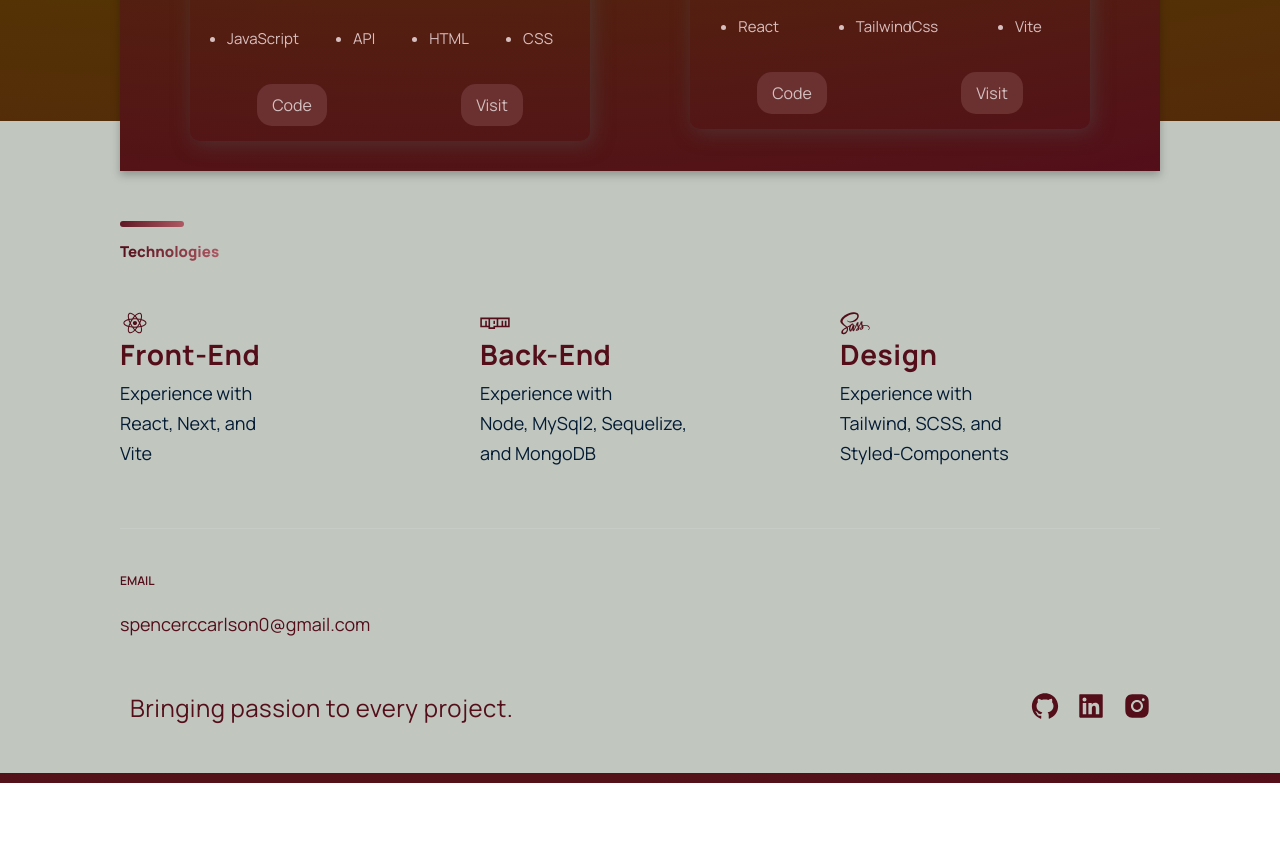
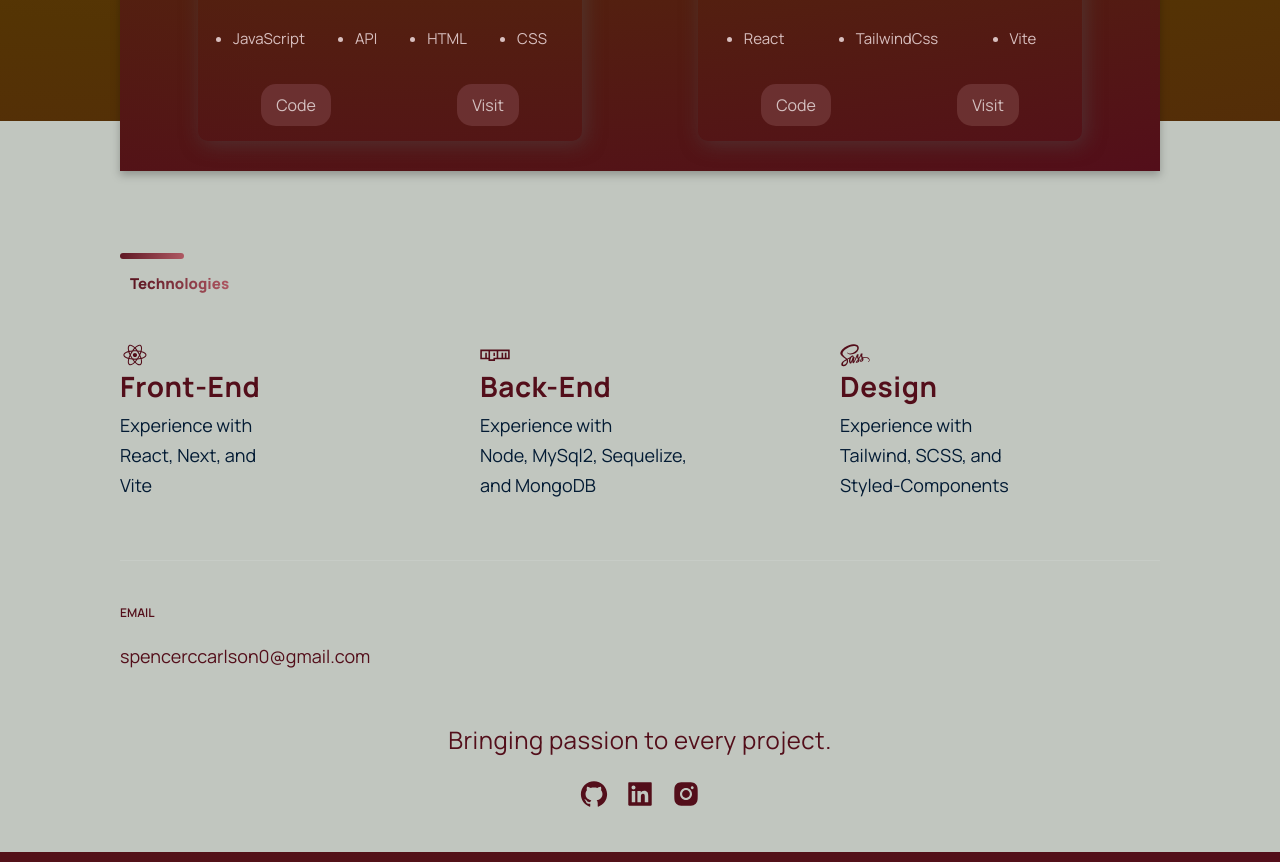
Before and after one commit to anomic84/portfolioreact, a React (Create React App) app: page / in a window 1280 px wide. Shown: the part 2101-2963 px from the top of the page. Before the commit the page ends 2884 px from the top, so only its background shows below. Built offline with nearby package versions, Linux system fonts and the light colour scheme.

Commit message:
fixed footer a bit

```diff
--- a/src/App.css
+++ b/src/App.css
@@ -2,20 +2,24 @@
     box-sizing: border-box;
     margin: 0;
     padding: 0;
-  }
-  html {
+}
+
+html {
     font-size: 62.5%;
     scroll-behavior: smooth;
 
-  }
+}
+
 body::-webkit-scrollbar {
     display: none;
 }
 
+
+
 body {
-
-   font-family: var(--font-family);
-   cursor: default;
+    margin: 0;
+    font-family: var(--font-family);
+    cursor: default;
     /* ff 3.6+ */
     background: -moz-radial-gradient(circle at 30% -100%, #cdb252 25%, rgb(84, 52, 4) 85%, #530E1A 100%);
 
@@ -120,6 +124,7 @@ a {
         margin: 4rem 2rem;
     }
 }
+
 /* * {
     box-sizing: border-box;
     padding: 0;
--- a/src/containers/Footer/Footer.jsx
+++ b/src/containers/Footer/Footer.jsx
@@ -17,6 +17,7 @@ const Footer = () => {
         <div className="app__footer-slogan_container">
           <p className="app__footer-slogan">Bringing passion to every project.</p>
         </div>
+        <br />
         <div className="app__footer-social_container">
           <a href="https://github.com/anomic84" className="app__footer-social_icon">
             <AiFillGithub size="3rem" />
@@ -28,7 +29,6 @@ const Footer = () => {
             <AiFillInstagram size="3rem" />
           </a>
         </div>
-
       </div>
     </section>
   )
--- a/src/containers/Footer/footer.css
+++ b/src/containers/Footer/footer.css
@@ -8,8 +8,8 @@
 }
 
 .app__footer-list {
+    display: grid;
     border-top: 1px solid rgba(255, 255, 255, 0.1);
-    display: grid;
     grid-template-columns: repeat(3, minmax(85px, 220px));
     gap: 40px;
     padding: 40px 0 28px;
@@ -50,16 +50,17 @@
 
 .app__footer-icon_container {
     max-width: 1040px;
-    display: flex;
-    flex-direction: row;
-    justify-content: space-between;
+    display: grid;
+    text-align: center;
+    /* flex-direction: row;
+    align-items: center;
+    justify-content: space-between; */
 }
 
 .app__footer-slogan_container {
-    display: flex;
-    align-items: baseline;
-    flex-wrap: wrap;
-    margin-right: auto;
+    /* flex-wrap: wrap;
+    margin-right: auto; */
+
 }
 
 .app__footer-slogan {
@@ -72,8 +73,8 @@
 }
 
 .app__footer-social_container {
-    display: flex;
-    align-items: center;
+    /* display: flex;
+    align-items: center; */
 }
 
 .app__footer-social_icon {
@@ -118,7 +119,7 @@
 
     .app__footer-slogan_container {
         flex-direction: column;
-        align-items: baseline;
+        /* align-items: baseline; */
     }
 
     .app__footer-slogan {
--- a/src/containers/Header/header.css
+++ b/src/containers/Header/header.css
@@ -87,7 +87,7 @@
 
     .app__header-image img {
 
-        border: 9px solid var(--color-red);
+            border: 9px solid var(--color-red);
         border-radius: 50%;
         width: 100%;
         height: 100%;
@@ -102,7 +102,6 @@
     .app__navbar-menu_container {
         top: 20px;
     }
-
     .app__header-content h1 {
         font-size: 36px;
         line-height: 48px;
@@ -112,8 +111,7 @@
         font-size: 14px;
         line-height: 24px;
     }
-
     .app__header-image img {
         border: 6px solid var(--color-red);
-    }
 }
+}
--- a/src/containers/Projects/projects.css
+++ b/src/containers/Projects/projects.css
@@ -71,7 +71,7 @@
     border-radius: 10px;
     box-shadow: 3px 3px 20px rgba(80, 78, 78, 0.5);
     text-align: center;
-    width: 400px;
+    width: 80%;
 
 }
 
--- a/src/containers/Tech/tech.css
+++ b/src/containers/Tech/tech.css
@@ -1,7 +1,7 @@
 .app__tech {
     display: flex;
     flex-direction: column;
-    padding: 0;
+    padding: 32px 48px 0;
     margin: 0 auto;
     max-width: 1040px;
     box-sizing: content-box;
@@ -16,7 +16,7 @@
     border-radius: 10px;
     background: var(--gradient-bar);
     margin-top: 10rem;
-
+    padding-left: 1rem;
 }
 
 .app__tech-title {
@@ -30,6 +30,7 @@
     -webkit-text-fill-color: transparent;
     margin-bottom: 16px;
     padding: 0;
+    padding-left: 1rem;
 }
 
 .app__tech-text {
@@ -134,9 +135,9 @@
 
 @media screen and (max-width: 640) {
     .app__tech {
-        /* padding: 16px 16px 0; */
-        /* width: calc(100vw - 32px); */
-        width: 100vw;
+        padding: 16px 16px 0;
+        width: calc(100vw - 32px);
+        /* width: 100vw; */
         flex-direction: column;
     }
 
```
Also changed, not shown: src/containers/Navbar/navbar.css (+4 -3 lines).
